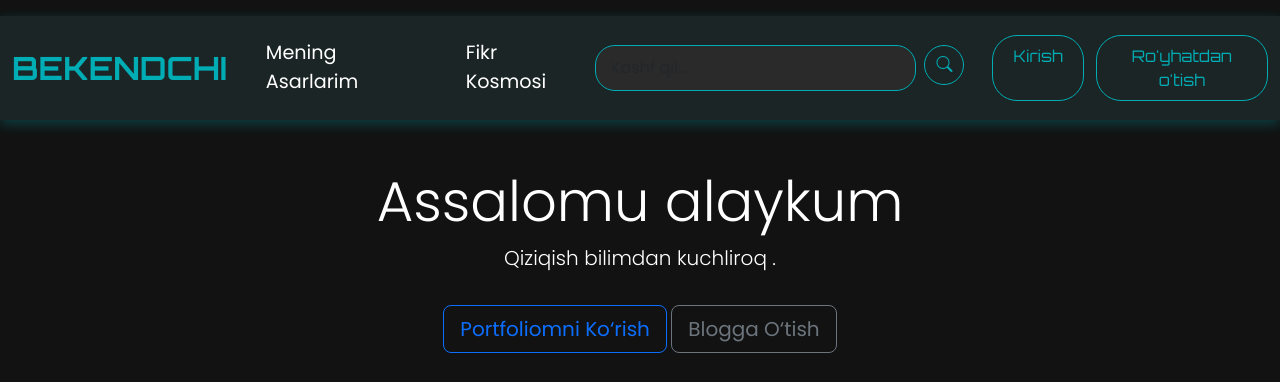
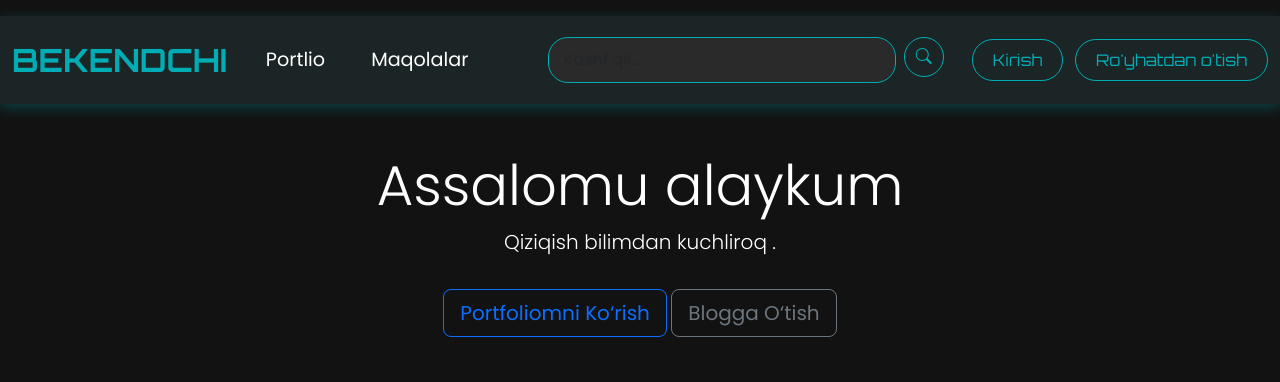
Before and after one commit to davronovuz/bekendchi, a Django app: page / in a window 1280 px wide. Shown: the top 382 px of the page. Run offline with Django 5.2, Linux system fonts and the light colour scheme; some libraries are stand-ins or nearby versions.

Commit message:
loyiha ishga  tushdeeesssdei

```diff
--- a/templates/base.html
+++ b/templates/base.html
@@ -149,10 +149,10 @@
         <div class="collapse navbar-collapse" id="navbarNav">
           <ul class="navbar-nav me-auto mb-2 mb-lg-0">
             <li class="nav-item">
-              <a class="nav-link" href="/portfolio">Mening Asarlarim</a>
+              <a class="nav-link" href="/portfolio">Portlio</a>
             </li>
             <li class="nav-item">
-              <a class="nav-link" href="{% url 'blog_list' %}">Fikr Kosmosi</a>
+              <a class="nav-link" href="{% url 'blog_list' %}">Maqolalar</a>
             </li>
           </ul>
           <!-- Search Form -->
```
